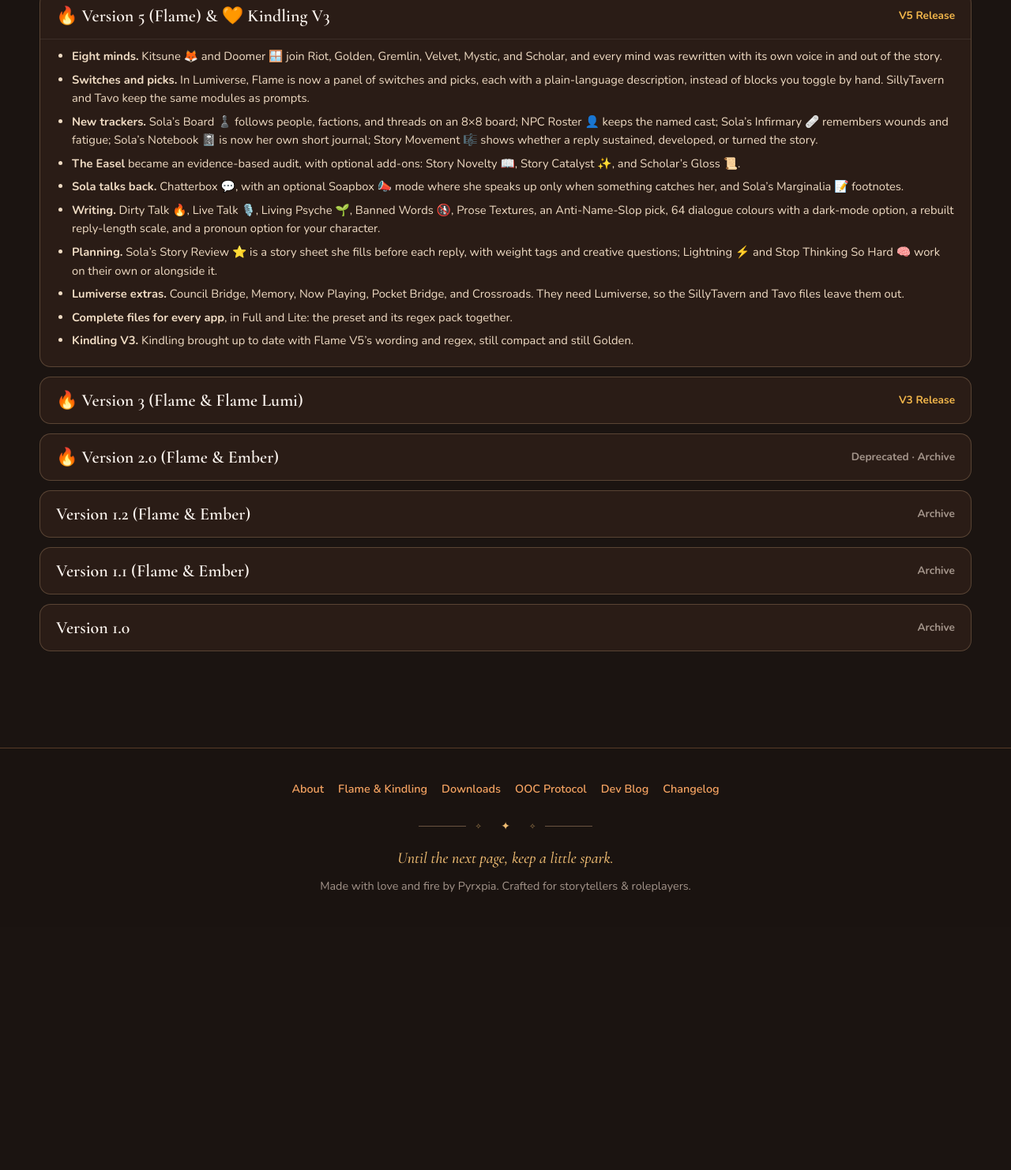
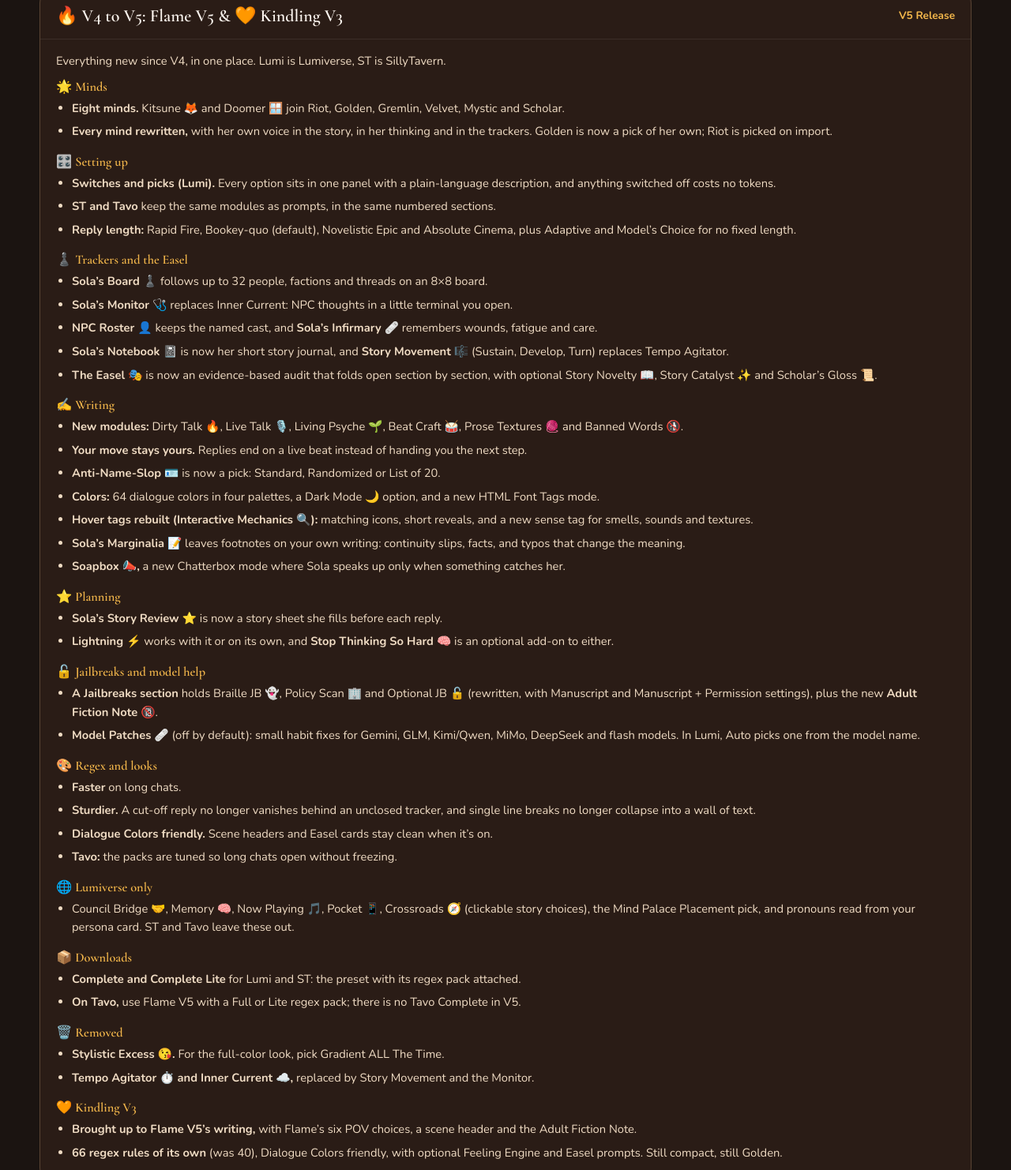
Before and after one commit to Pyrxpia/sola-hub, a plain HTML site: page index.html in a window 1280 px wide. Shown: the part 10212-11694 px from the top of the page at 79% size. Before the commit the page ends 11386 px from the top, so only its background shows below. Drawn offline with nearby package versions, Linux system fonts and the light colour scheme.

Commit message:
Changelog: V4 to V5 entry, grouped and checked against the V4 and V5 presets; README gains a matching What is new section

```diff
--- a/index.html
+++ b/index.html
@@ -24,7 +24,7 @@
   <link href="https://fonts.googleapis.com/css2?family=JetBrains+Mono:wght@400;600&family=Nunito:ital,wght@0,400;0,600;0,700;0,800;0,900;1,400;1,700&display=swap" rel="stylesheet">
 
   <link rel="stylesheet" href="./style.css?v=2.4">
-  <link rel="stylesheet" href="./storybook.css?v=15">
+  <link rel="stylesheet" href="./storybook.css?v=16">
   <link href="https://fonts.googleapis.com/css2?family=Cormorant+Garamond:ital,wght@0,500;0,600;1,500;1,600&display=swap" rel="stylesheet">
 </head>
 <body>
@@ -671,21 +671,75 @@
 
       <details class="changelog-details" open>
         <summary>
-          <span>🔥 Version 5 (Flame) &amp; 🧡 Kindling V3</span>
+          <span>🔥 V4 to V5: Flame V5 &amp; 🧡 Kindling V3</span>
           <span style="color: var(--accent-gold); font-size: 0.85rem;">V5 Release</span>
         </summary>
         <div class="changelog-body">
+          <p class="changelog-intro">Everything new since V4, in one place. Lumi is Lumiverse, ST is SillyTavern.</p>
+          <h4>🌟 Minds</h4>
           <ul>
-            <li><strong>Eight minds.</strong> Kitsune 🦊 and Doomer 🪟 join Riot, Golden, Gremlin, Velvet, Mystic, and Scholar, and every mind was rewritten with its own voice in and out of the story.</li>
-            <li><strong>Switches and picks.</strong> In Lumiverse, Flame is now a panel of switches and picks, each with a plain-language description, instead of blocks you toggle by hand. SillyTavern and Tavo keep the same modules as prompts.</li>
-            <li><strong>New trackers.</strong> Sola’s Board ♟️ follows people, factions, and threads on an 8×8 board; NPC Roster 👤 keeps the named cast; Sola’s Infirmary 🩹 remembers wounds and fatigue; Sola’s Notebook 📓 is now her own short journal; Story Movement 🎼 shows whether a reply sustained, developed, or turned the story.</li>
-            <li><strong>The Easel</strong> became an evidence-based audit, with optional add-ons: Story Novelty 📖, Story Catalyst ✨, and Scholar’s Gloss 📜.</li>
-            <li><strong>Sola talks back.</strong> Chatterbox 💬, with an optional Soapbox 📣 mode where she speaks up only when something catches her, and Sola’s Marginalia 📝 footnotes.</li>
-            <li><strong>Writing.</strong> Dirty Talk 🔥, Live Talk 🎙️, Living Psyche 🌱, Banned Words 🚯, Prose Textures, an Anti-Name-Slop pick, 64 dialogue colours with a dark-mode option, a rebuilt reply-length scale, and a pronoun option for your character.</li>
-            <li><strong>Planning.</strong> Sola’s Story Review ⭐ is a story sheet she fills before each reply, with weight tags and creative questions; Lightning ⚡ and Stop Thinking So Hard 🧠 work on their own or alongside it.</li>
-            <li><strong>Lumiverse extras.</strong> Council Bridge, Memory, Now Playing, Pocket Bridge, and Crossroads. They need Lumiverse, so the SillyTavern and Tavo files leave them out.</li>
-            <li><strong>Complete files for every app</strong>, in Full and Lite: the preset and its regex pack together.</li>
-            <li><strong>Kindling V3.</strong> Kindling brought up to date with Flame V5’s wording and regex, still compact and still Golden.</li>
+            <li><strong>Eight minds.</strong> Kitsune 🦊 and Doomer 🪟 join Riot, Golden, Gremlin, Velvet, Mystic and Scholar.</li>
+            <li><strong>Every mind rewritten,</strong> with her own voice in the story, in her thinking and in the trackers. Golden is now a pick of her own; Riot is picked on import.</li>
+          </ul>
+          <h4>🎛️ Setting up</h4>
+          <ul>
+            <li><strong>Switches and picks (Lumi).</strong> Every option sits in one panel with a plain-language description, and anything switched off costs no tokens.</li>
+            <li><strong>ST and Tavo</strong> keep the same modules as prompts, in the same numbered sections.</li>
+            <li><strong>Reply length:</strong> Rapid Fire, Bookey-quo (default), Novelistic Epic and Absolute Cinema, plus Adaptive and Model’s Choice for no fixed length.</li>
+          </ul>
+          <h4>♟️ Trackers and the Easel</h4>
+          <ul>
+            <li><strong>Sola’s Board ♟️</strong> follows up to 32 people, factions and threads on an 8×8 board.</li>
+            <li><strong>Sola’s Monitor 🩺</strong> replaces Inner Current: NPC thoughts in a little terminal you open.</li>
+            <li><strong>NPC Roster 👤</strong> keeps the named cast, and <strong>Sola’s Infirmary 🩹</strong> remembers wounds, fatigue and care.</li>
+            <li><strong>Sola’s Notebook 📓</strong> is now her short story journal, and <strong>Story Movement 🎼</strong> (Sustain, Develop, Turn) replaces Tempo Agitator.</li>
+            <li><strong>The Easel 🎭</strong> is now an evidence-based audit that folds open section by section, with optional Story Novelty 📖, Story Catalyst ✨ and Scholar’s Gloss 📜.</li>
+          </ul>
+          <h4>✍️ Writing</h4>
+          <ul>
+            <li><strong>New modules:</strong> Dirty Talk 🔥, Live Talk 🎙️, Living Psyche 🌱, Beat Craft 🥁, Prose Textures 🧶 and Banned Words 🚯.</li>
+            <li><strong>Your move stays yours.</strong> Replies end on a live beat instead of handing you the next step.</li>
+            <li><strong>Anti-Name-Slop 🪪</strong> is now a pick: Standard, Randomized or List of 20.</li>
+            <li><strong>Colors:</strong> 64 dialogue colors in four palettes, a Dark Mode 🌙 option, and a new HTML Font Tags mode.</li>
+            <li><strong>Hover tags rebuilt (Interactive Mechanics 🔍):</strong> matching icons, short reveals, and a new sense tag for smells, sounds and textures.</li>
+            <li><strong>Sola’s Marginalia 📝</strong> leaves footnotes on your own writing: continuity slips, facts, and typos that change the meaning.</li>
+            <li><strong>Soapbox 📣,</strong> a new Chatterbox mode where Sola speaks up only when something catches her.</li>
+          </ul>
+          <h4>⭐ Planning</h4>
+          <ul>
+            <li><strong>Sola’s Story Review ⭐</strong> is now a story sheet she fills before each reply.</li>
+            <li><strong>Lightning ⚡</strong> works with it or on its own, and <strong>Stop Thinking So Hard 🧠</strong> is an optional add-on to either.</li>
+          </ul>
+          <h4>🔓 Jailbreaks and model help</h4>
+          <ul>
+            <li><strong>A Jailbreaks section</strong> holds Braille JB 👻, Policy Scan 🏢 and Optional JB 🔓 (rewritten, with Manuscript and Manuscript + Permission settings), plus the new <strong>Adult Fiction Note 🔞</strong>.</li>
+            <li><strong>Model Patches 🩹</strong> (off by default): small habit fixes for Gemini, GLM, Kimi/Qwen, MiMo, DeepSeek and flash models. In Lumi, Auto picks one from the model name.</li>
+          </ul>
+          <h4>🎨 Regex and looks</h4>
+          <ul>
+            <li><strong>Faster</strong> on long chats.</li>
+            <li><strong>Sturdier.</strong> A cut-off reply no longer vanishes behind an unclosed tracker, and single line breaks no longer collapse into a wall of text.</li>
+            <li><strong>Dialogue Colors friendly.</strong> Scene headers and Easel cards stay clean when it’s on.</li>
+            <li><strong>Tavo:</strong> the packs are tuned so long chats open without freezing.</li>
+          </ul>
+          <h4>🌐 Lumiverse only</h4>
+          <ul>
+            <li>Council Bridge 🤝, Memory 🧠, Now Playing 🎵, Pocket 📱, Crossroads 🧭 (clickable story choices), the Mind Palace Placement pick, and pronouns read from your persona card. ST and Tavo leave these out.</li>
+          </ul>
+          <h4>📦 Downloads</h4>
+          <ul>
+            <li><strong>Complete and Complete Lite</strong> for Lumi and ST: the preset with its regex pack attached.</li>
+            <li><strong>On Tavo,</strong> use Flame V5 with a Full or Lite regex pack; there is no Tavo Complete in V5.</li>
+          </ul>
+          <h4>🗑️ Removed</h4>
+          <ul>
+            <li><strong>Stylistic Excess 😘.</strong> For the full-color look, pick Gradient ALL The Time.</li>
+            <li><strong>Tempo Agitator ⏱️ and Inner Current ☁️,</strong> replaced by Story Movement and the Monitor.</li>
+          </ul>
+          <h4>🧡 Kindling V3</h4>
+          <ul>
+            <li><strong>Brought up to Flame V5’s writing,</strong> with Flame’s six POV choices, a scene header and the Adult Fiction Note.</li>
+            <li><strong>66 regex rules of its own</strong> (was 40), Dialogue Colors friendly, with optional Feeling Engine and Easel prompts. Still compact, still Golden.</li>
           </ul>
         </div>
       </details>
--- a/storybook.css
+++ b/storybook.css
@@ -279,3 +279,4 @@ html body .minds .book-page[data-mind-detail="doomer"]::before{--sym:url("data:[
 .sb-nav-links .nav-gh:hover{background:#edbb72;color:#25160e;border-color:#edbb72}
 html[data-theme="twilight"] .sb-nav-links .nav-gh:hover{background:#bac4ff;color:#171527;border-color:#bac4ff}
 @media(max-width:1100px){.sb-nav-links .nav-gh{padding:8px 10px}.nav-gh-label{position:absolute;width:1px;height:1px;overflow:hidden;clip-path:inset(50%);white-space:nowrap}}
+.changelog-body .changelog-intro{margin:6px 0 4px}.changelog-body h4{margin:16px 0 6px;font:600 1.02rem 'Cormorant Garamond',Georgia,serif;color:var(--accent-gold)}.changelog-body h4:first-of-type{margin-top:10px}
```
Also changed, not shown: 1 other file.
